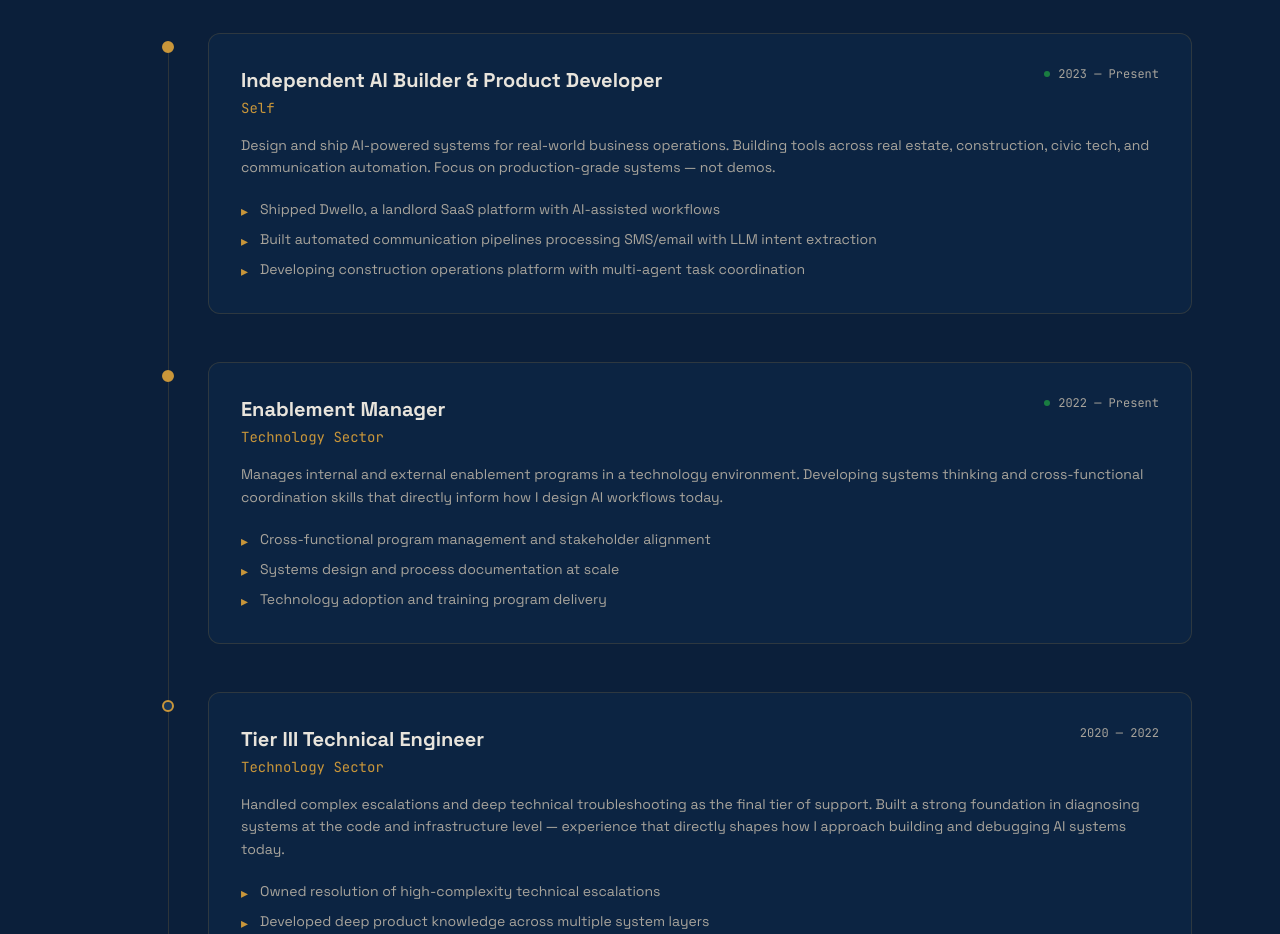
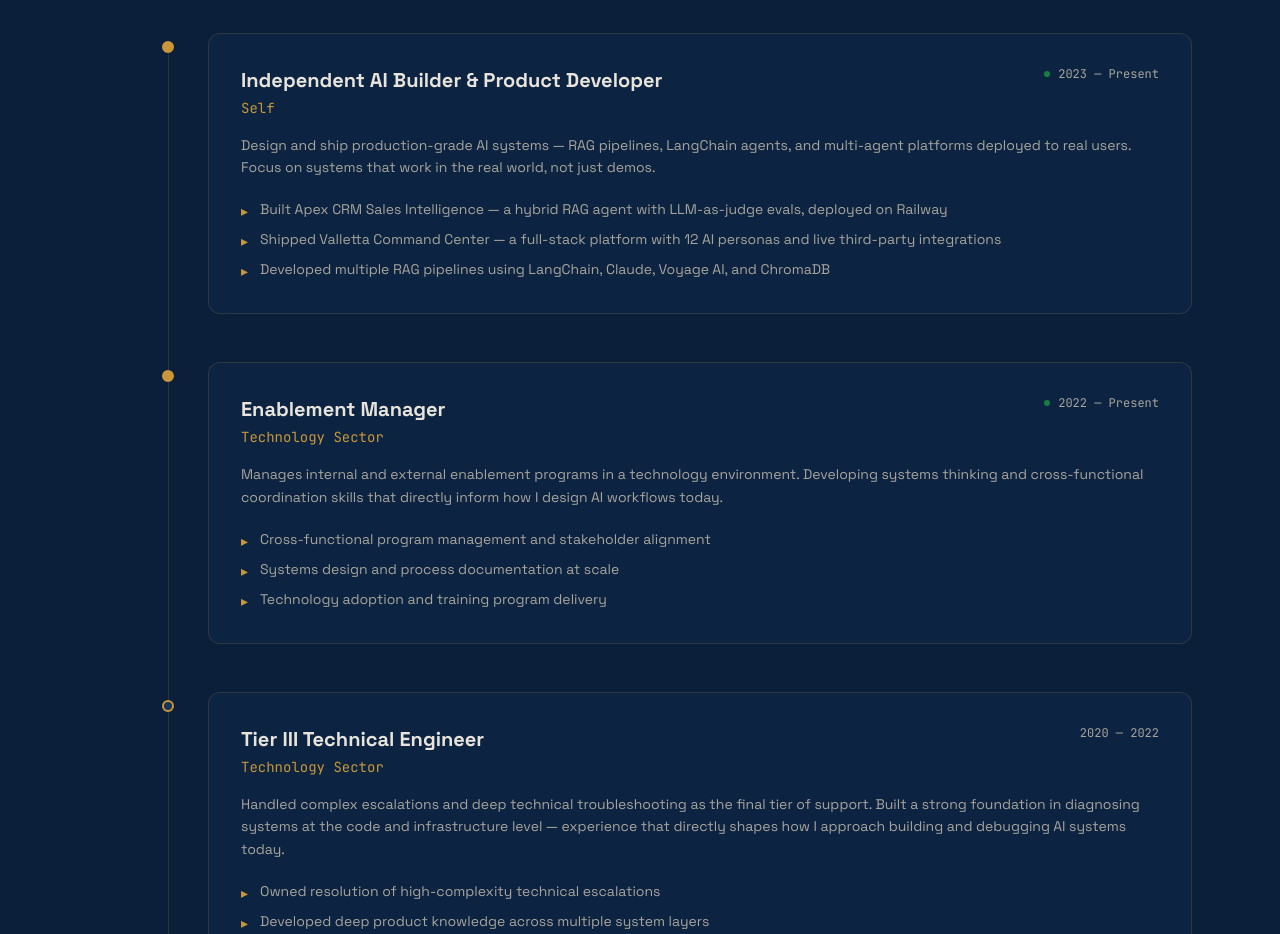
Before and after one commit to kcarroll88/portfolio-site, a Next.js app: page / in a window 1280 px wide. Shown: the part 3200-4134 px from the top of the page. Built offline with nearby package versions, Linux system fonts and the light colour scheme.

Commit message:
Update Independent AI Builder highlights to reflect current projects

```diff
--- a/src/components/Experience.tsx
+++ b/src/components/Experience.tsx
@@ -10,11 +10,11 @@ const EXPERIENCE = [
     period: '2023 — Present',
     type: 'current',
     description:
-      'Design and ship AI-powered systems for real-world business operations. Building tools across real estate, construction, civic tech, and communication automation. Focus on production-grade systems — not demos.',
+      'Design and ship production-grade AI systems — RAG pipelines, LangChain agents, and multi-agent platforms deployed to real users. Focus on systems that work in the real world, not just demos.',
     highlights: [
-      'Shipped Dwello, a landlord SaaS platform with AI-assisted workflows',
-      'Built automated communication pipelines processing SMS/email with LLM intent extraction',
-      'Developing construction operations platform with multi-agent task coordination',
+      'Built Apex CRM Sales Intelligence — a hybrid RAG agent with LLM-as-judge evals, deployed on Railway',
+      'Shipped Valletta Command Center — a full-stack platform with 12 AI personas and live third-party integrations',
+      'Developed multiple RAG pipelines using LangChain, Claude, Voyage AI, and ChromaDB',
     ],
   },
   {
```
